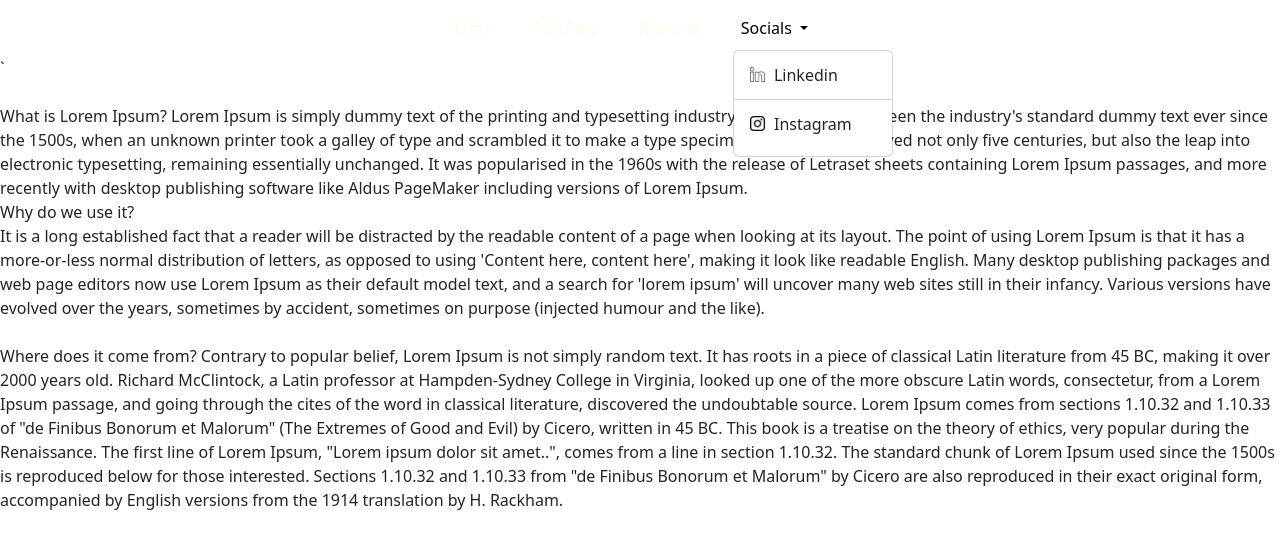
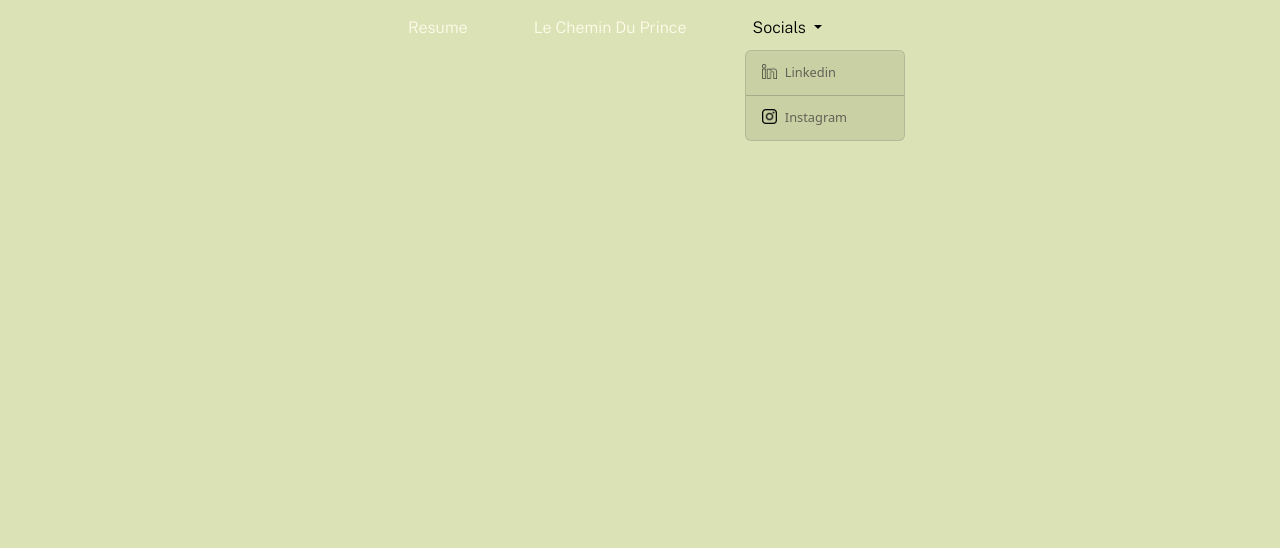
Before and after one commit to LiticiaFaci/FaciLiticia, a plain HTML site: page index.html in a window 1280 px wide. Both pictures are taken after a click on the button "Socials". Drawn offline with nearby package versions, Linux system fonts and the light colour scheme.

Commit message:
need to change the dopdown

```diff
--- a/CSS/styles.css
+++ b/CSS/styles.css
@@ -1,9 +1,24 @@
 /* body */
 .body{
-    background-color: #DAE2B6 !important;
+
+}
+
+/* main */
+
+.main-container{
+ background-color: #DAE2B6 !important;
+ height: 100%;
+ margin-left: 15px; margin-right : 15px;
+
+ text-align: center;
+
 }
 
 /* navbar */
+
+.navbar{
+    margin-top:
+}
 .logo{
     height:15px;
     width:auto;
@@ -11,7 +26,27 @@
     margin-bottom: 4px;
 }
 
+
 .nav-link{
-    margin-right: 25px;
+    margin-right: 50px;
     color:#FFFBE9;
+    font-family: 'Public Sans', sans-serif !important;
 }
+.dropdown-item{
+    color:#646155;
+    font-size: 0.8rem;
+}
+
+.nav-link:hover{
+    color:#f3f3f3;
+}
+
+.nav-link::selection{
+    color:#f3f3f3;
+}
+.dropdown-menu{
+    background-color: #afb78865 !important;
+}
+.dropdown-menu::hover{
+    background-color: #afb78865 !important;
+}
--- a/index.html
+++ b/index.html
@@ -5,19 +5,20 @@
   <meta charset="utf-8">
   <meta name="viewport" content="width=device-width, initial-scale=1">
   <title>Liticia Faci</title>
+  <link rel="icon" href="./img/mountain_icon.png">
   <link href="https://cdn.jsdelivr.net/npm/bootstrap@5.3.0-alpha1/dist/css/bootstrap.min.css" rel="stylesheet"
   integrity="sha384-GLhlTQ8iRABdZLl6O3oVMWSktQOp6b7In1Zl3/Jr59b6EGGoI1aFkw7cmDA6j6gD" crossorigin="anonymous">
+    <link rel="preconnect" href="https://fonts.googleapis.com">
+      <link rel="preconnect" href="https://fonts.gstatic.com" crossorigin>
+        <link href="https://fonts.googleapis.com/css2?family=Public+Sans:wght@300&display=swap" rel="stylesheet">
           <link rel="stylesheet" href="./CSS/styles.css">
 </head>
 
-<body>
-</body>
+<body style="background-color:#DAE2B6;;">
 
-</html>
+  <div class="main-container">
 
-<body>
-
-  <nav class="navbar navbar-expand-lg">
+    <nav class="navbar navbar-expand-sm">
       <div class="container-fluid">
         <!-- <a class="navbar-brand" href="#">Faci</a> -->
         <button class="navbar-toggler" type="button" data-bs-toggle="collapse" data-bs-target="#navbarSupportedContent"
@@ -26,27 +27,25 @@
         </button>
         <div class="collapse navbar-collapse justify-content-center" id="navbarSupportedContent">
           <ul class="navbar-nav">
-          <li class="nav-item">
-            <a class="nav-link" aria-current="page" href="#">Home</a>
-          </li>
-          <li class="nav-item">
-            <a class="nav-link" href="#">Portfolio</a>
-          </li>
+
             <li class="nav-item">
               <a class="nav-link" href="./html/resume.html" target="_blank">Resume</a>
             </li>
+
+            <li class="nav-item">
+              <a class="nav-link" aria-current="page" href="https://www.instagram.com/lecheminduprince_/" target="_blank">Le Chemin Du Prince</a>
+            </li>
+
             <li class="nav-item dropdown">
               <a class="nav-link dropdown-toggle" href="#" role="button" data-bs-toggle="dropdown" aria-expanded="false">
                 Socials
               </a>
               <ul class="dropdown-menu">
-              <li><a class="dropdown-item" href="#"><img src="./img/linkedin_logo.png" alt="linkedin" class="logo"> Linkedin</a></li>
+                <li><a class="dropdown-item" href="https://www.linkedin.com/in/faciliticia/" target="_blank"><img src="./img/linkedin_logo.png" alt="linkedin" class="logo"> Linkedin</a></li>
                 <li>
                   <hr class="dropdown-divider">
                 </li>
-              <li><a class="dropdown-item" href="#"><img src="./img/instagram_logo.png" alt="Instagram" class="logo"> Instagram</a></li>
-
-              <li><a class="dropdown-item" href="#"></a></li>
+                <li><a class="dropdown-item" href="https://www.instagram.com/_liticiaa_/" target="_blank"><img src="./img/instagram_logo.png" alt="Instagram" class="logo"> Instagram</a></li>
               </ul>
             </li>
             <!-- <li class="nav-item">
@@ -61,29 +60,14 @@
       </div>
     </nav>
 
-  <div class="main-container">
-
     <div class="introduction">
-      `
-    </div>
   </div>
 
-  <br>
-  What is Lorem Ipsum?
-Lorem Ipsum is simply dummy text of the printing and typesetting industry. Lorem Ipsum has been the industry's standard dummy text ever since the 1500s, when an unknown printer took a galley of type and scrambled it to make a type specimen book. It has survived not only five centuries, but also the leap into electronic typesetting, remaining essentially unchanged. It was popularised in the 1960s with the release of Letraset sheets containing Lorem Ipsum passages, and more recently with desktop publishing software like Aldus PageMaker including versions of Lorem Ipsum.
-<br>
-Why do we use it?<br>
-It is a long established fact that a reader will be distracted by the readable content of a page when looking at its layout. The point of using Lorem Ipsum is that it has a more-or-less normal distribution of letters, as opposed to using 'Content here, content here', making it look like readable English. Many desktop publishing packages and web page editors now use Lorem Ipsum as their default model text, and a search for 'lorem ipsum' will uncover many web sites still in their infancy. Various versions have evolved over the years, sometimes by accident, sometimes on purpose (injected humour and the like).
-<br>
-<br>
-Where does it come from?
-Contrary to popular belief, Lorem Ipsum is not simply random text. It has roots in a piece of classical Latin literature from 45 BC, making it over 2000 years old. Richard McClintock, a Latin professor at Hampden-Sydney College in Virginia, looked up one of the more obscure Latin words, consectetur, from a Lorem Ipsum passage, and going through the cites of the word in classical literature, discovered the undoubtable source. Lorem Ipsum comes from sections 1.10.32 and 1.10.33 of "de Finibus Bonorum et Malorum" (The Extremes of Good and Evil) by Cicero, written in 45 BC. This book is a treatise on the theory of ethics, very popular during the Renaissance. The first line of Lorem Ipsum, "Lorem ipsum dolor sit amet..", comes from a line in section 1.10.32.
-
-The standard chunk of Lorem Ipsum used since the 1500s is reproduced below for those interested. Sections 1.10.32 and 1.10.33 from "de Finibus Bonorum et Malorum" by Cicero are also reproduced in their exact original form, accompanied by English versions from the 1914 translation by H. Rackham.
 
   <script src="https://cdn.jsdelivr.net/npm/bootstrap@5.3.0-alpha1/dist/js/bootstrap.bundle.min.js"
     integrity="sha384-w76AqPfDkMBDXo30jS1Sgez6pr3x5MlQ1ZAGC+nuZB+EYdgRZgiwxhTBTkF7CXvN"
     crossorigin="anonymous"></script>
+
 </body>
 
 </html>
```
Also changed, not shown: img/mountain_icon.png (added). Lines whose indentation alone changed are shown as unchanged.
